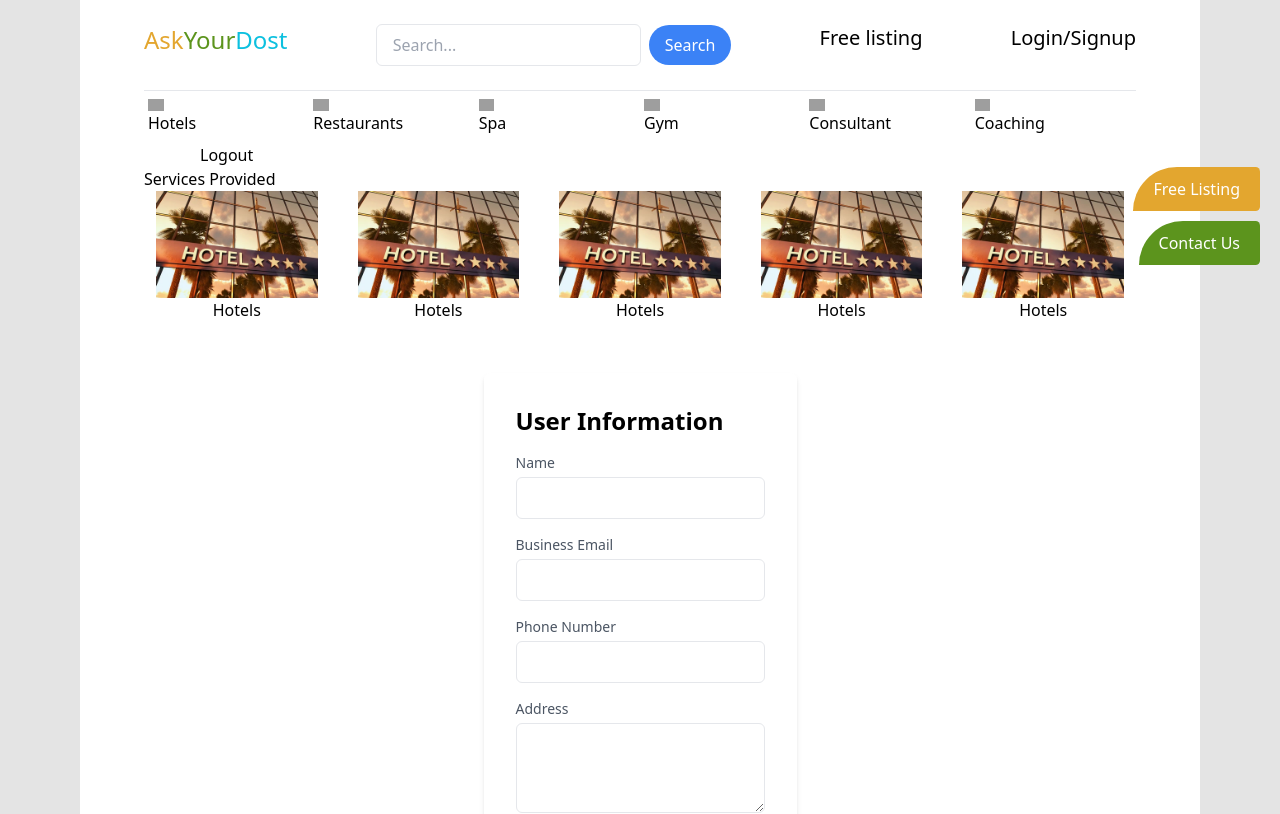
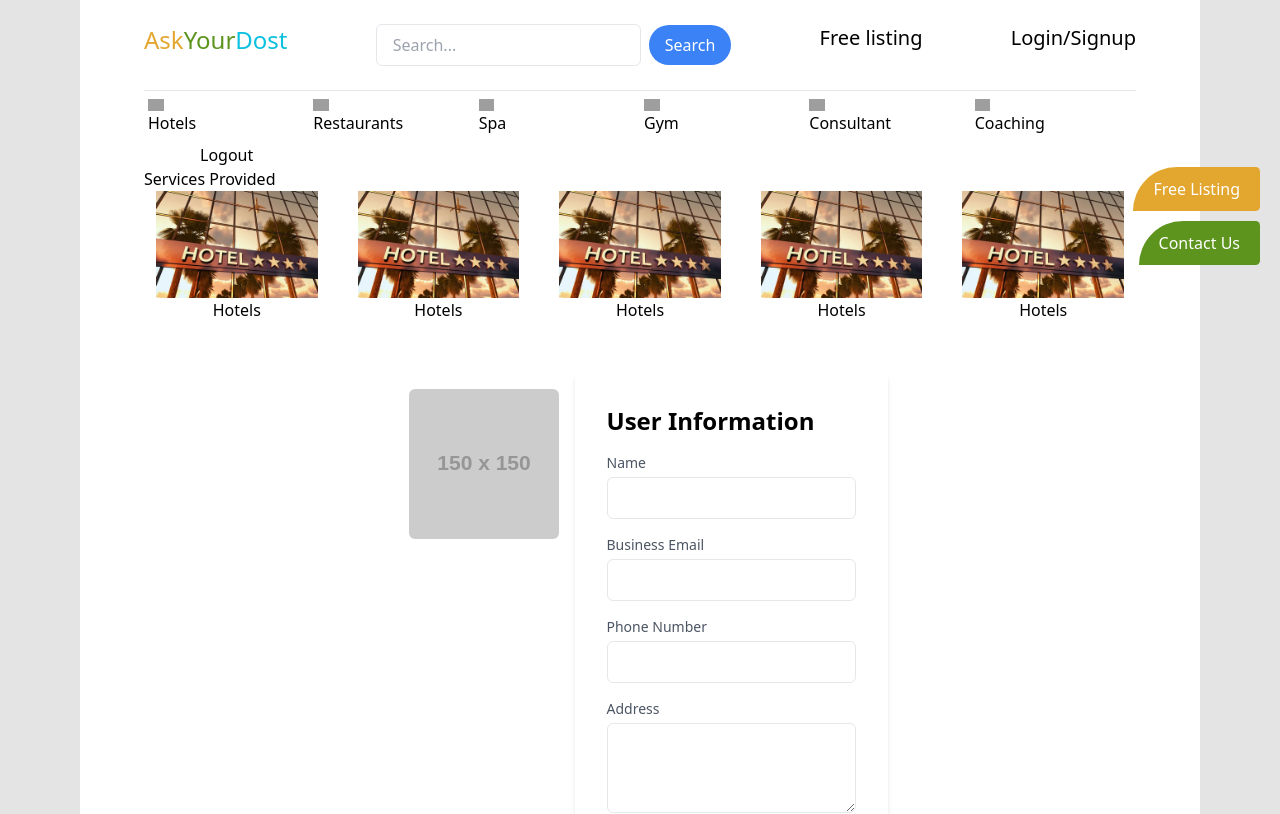
Before and after one commit to Terminator1601/AskYourDost, a Next.js app: page /freeListing in a window 1280 px wide. Shown: the top 814 px of the page. Built offline with nearby package versions, Linux system fonts and the light colour scheme; grey boxes are pictures that could not be loaded.

Commit message:
added image to freelisting component

```diff
--- a/components/FreeListingForm/FreeListingForm.tsx
+++ b/components/FreeListingForm/FreeListingForm.tsx
@@ -10,6 +10,13 @@ interface FormData {
   address: string;
   shopImage: string;
   services: string;
+}
+
+interface InputField {
+  name: string;
+  label: string;
+  type: string;
+  rows?: number;
 }
 
 const FreeListingForm: React.FC = () => {
@@ -40,7 +47,7 @@ const FreeListingForm: React.FC = () => {
     console.log(formData);
   };
 
-  const inputFields = [
+  const inputFields: InputField[] = [
     { name: "name", label: "Name", type: "text" },
     { name: "email", label: "Business Email", type: "email" },
     { name: "phone", label: "Phone Number", type: "tel" },
@@ -51,10 +58,19 @@ const FreeListingForm: React.FC = () => {
 
   return (
     <div className="min-h-screen flex items-center justify-center">
-      <form
-        onSubmit={handleSubmit}
-        className="max-w-md p-8 bg-white shadow-md rounded-md"
-      >
+      <div className="max-w-screen-xl flex">
+        {/* Left Side (Image) */}
+        <div className="flex-shrink-0 p-4">
+          <img
+            src={formData.shopImage || "https://placehold.it/150x150"}
+            alt="Shop"
+            className="rounded-md"
+            style={{ width: "150px", height: "150px" }}
+          />
+        </div>
+
+        {/* Right Side (Form) */}
+        <div className="flex-grow p-8 bg-white shadow-md rounded-md">
           <h2 className="text-2xl font-semibold mb-4">User Information</h2>
 
           {inputFields.map((field) => (
@@ -74,7 +90,7 @@ const FreeListingForm: React.FC = () => {
                   rows={field.rows}
                   className="mt-1 p-2 w-full border rounded-md"
                   required
-              ></textarea>
+                />
               ) : (
                 <input
                   type={field.type}
@@ -96,7 +112,8 @@ const FreeListingForm: React.FC = () => {
           >
             Submit
           </button>
-      </form>
+        </div>
+      </div>
     </div>
   );
 };
```
Lines whose indentation alone changed are shown as unchanged.
